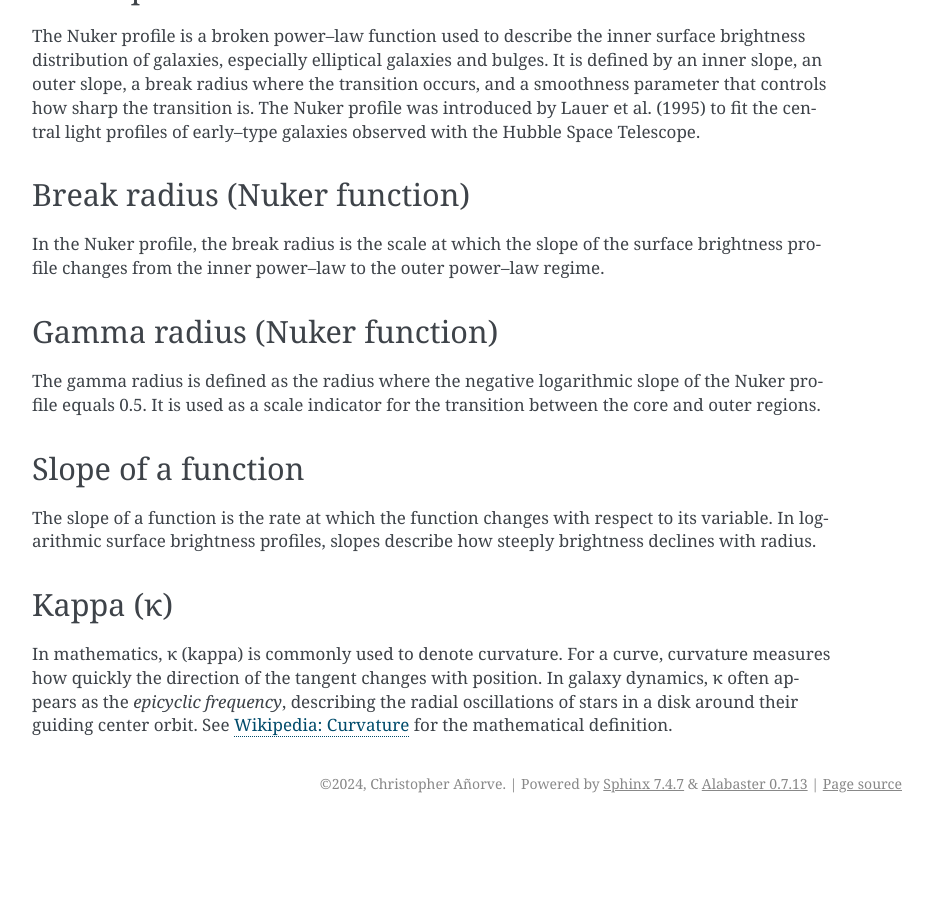
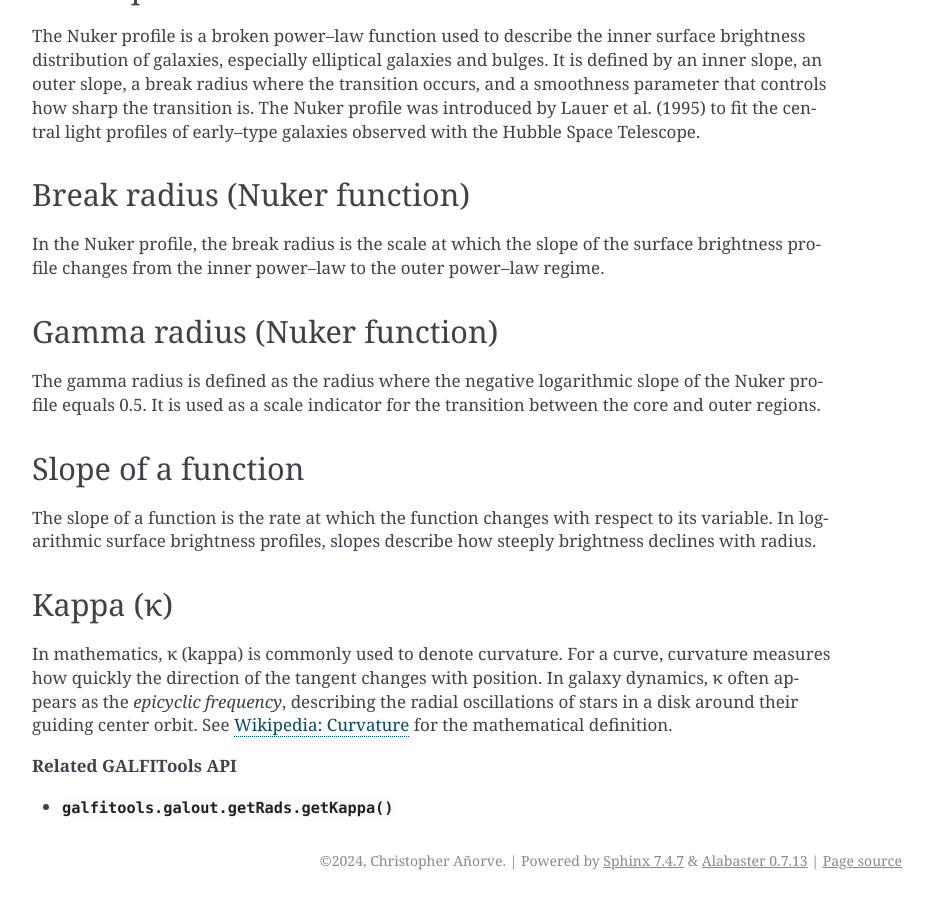
Before and after one commit to canorve/GALFITools, a Sphinx documentation site: the page built from docs/concepts.rst, in a window 1280 px wide and 900 px high, scrolled down 5720 px. Shown: the whole window, without its empty margins (338-1271 px from the left). Built offline with Sphinx 7.4.7, drawn with Linux system fonts in a browser that asks for light colours; before the commit the page ends 6543 px from its top, so only the background shows below that.

Commit message:
docs  updated

```diff
--- a/docs/concepts.rst
+++ b/docs/concepts.rst
@@ -379,3 +379,8 @@ changes with position. In galaxy dynamics, κ often appears as the
 disk around their guiding center orbit. See
 `Wikipedia: Curvature <https://en.wikipedia.org/wiki/Curvature>`_ for
 the mathematical definition.
+
+
+**Related GALFITools API**
+
+- :py:func:`galfitools.galout.getRads.getKappa`
```
